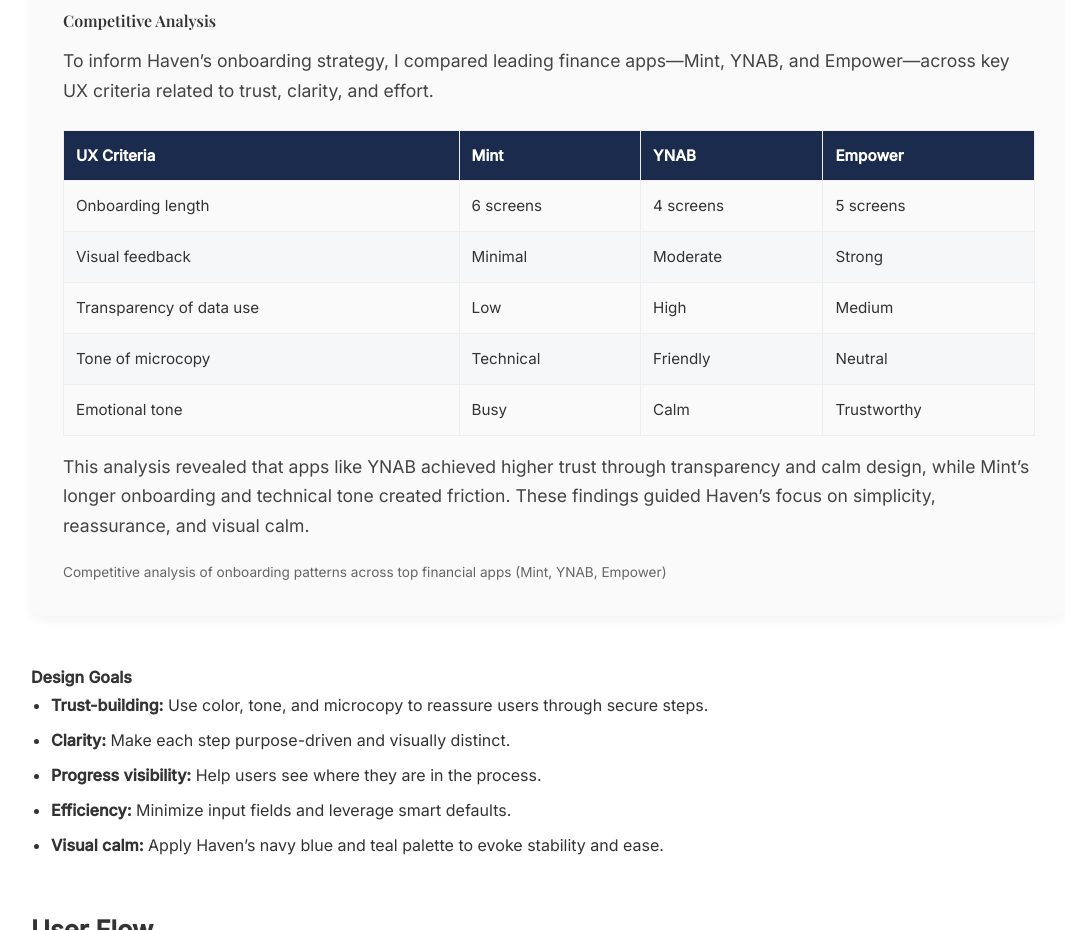
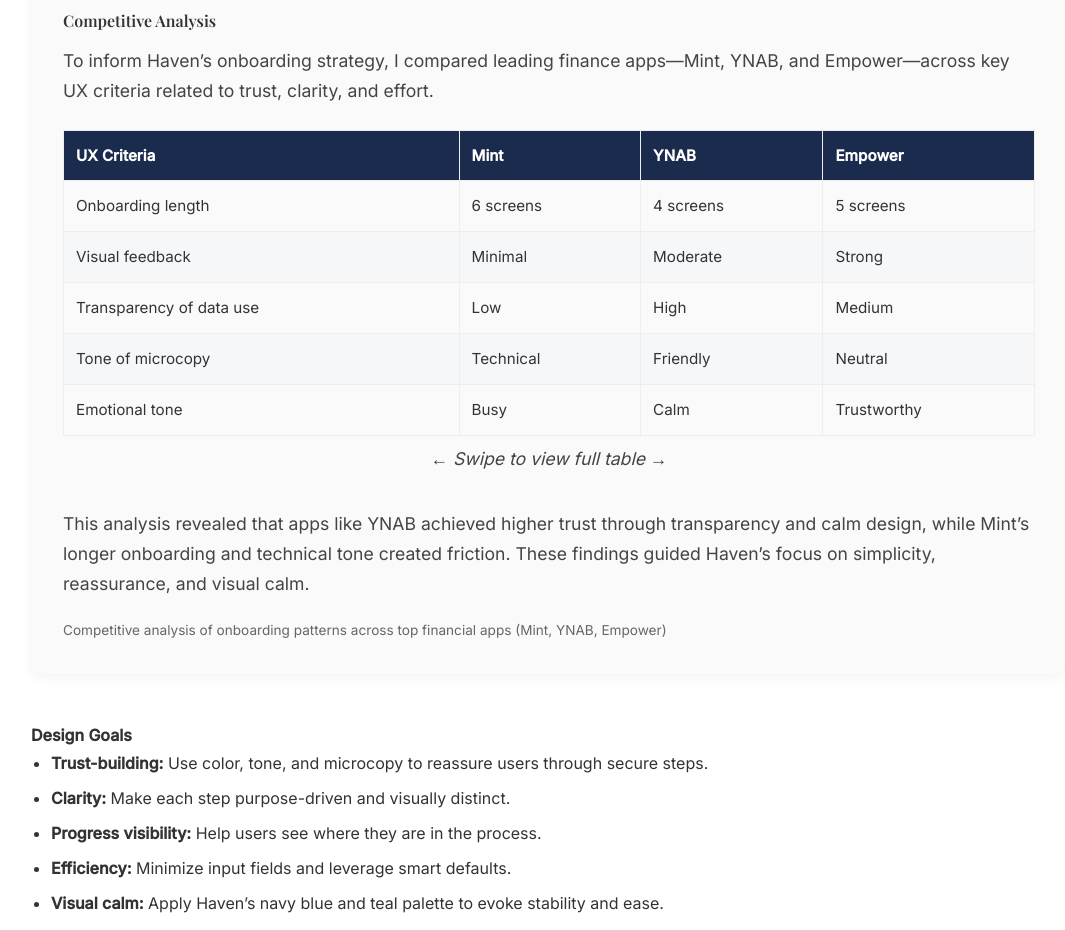
Before and after one commit to robertscindyann/Cindy-Roberts-UX, a plain HTML site: page haven-financial.html in a window 1280 px wide. Shown: the part 1400-2330 px from the top of the page, without its empty margins (91-1156 px from the left). Drawn offline with nearby package versions, Linux system fonts and the light colour scheme.

Commit message:
add scroll bar hint. Add code make scroll bar visible on Safari

```diff
--- a/haven-financial.html
+++ b/haven-financial.html
@@ -124,6 +124,8 @@
               </tr>
             </tbody>
           </table>
+          <p class="scroll-hint">← Swipe to view full table →</p>
+
         </div>
 
         <p class="table-summary">
--- a/style.css
+++ b/style.css
@@ -680,8 +680,31 @@ footer .tagline {
 .table-container {
   width: 100%;
   overflow-x: auto;
+  overflow-y: hidden;
   -webkit-overflow-scrolling: touch;
   margin-top: 1.5rem;
+  position: relative;
+  scrollbar-color: var(--accent) #f1f1f1;
+  scrollbar-width: thin;
+}
+
+/* Scrollbar visible across browsers */
+.table-container::-webkit-scrollbar {
+  height: 8px;
+}
+
+.table-container::-webkit-scrollbar-track {
+  background: #f1f1f1;
+  border-radius: 4px;
+}
+
+.table-container::-webkit-scrollbar-thumb {
+  background: var(--accent);
+  border-radius: 4px;
+}
+
+.table-container::-webkit-scrollbar-thumb:hover {
+  background: #c07a84; /* slightly darker accent on hover */
 }
 
 .comparison-table {
@@ -724,18 +747,15 @@ footer .tagline {
 
 .competitive-analysis figcaption {
   font-size: 0.85rem;
-
   margin-top: 1rem;
   color: #666;
 }
-
-/* Scrollbar style for small screens */
-.table-container::-webkit-scrollbar {
-  height: 6px;
-}
-.table-container::-webkit-scrollbar-thumb {
-  background: var(--accent);
-  border-radius: 4px;
+.scroll-hint {
+  text-align: center;
+  font-size: 0.85rem;
+  color: #777;
+  margin-top: 0.5rem;
+  font-style: italic;
 }
 
 /* Responsive tweak for narrow screens */
```
